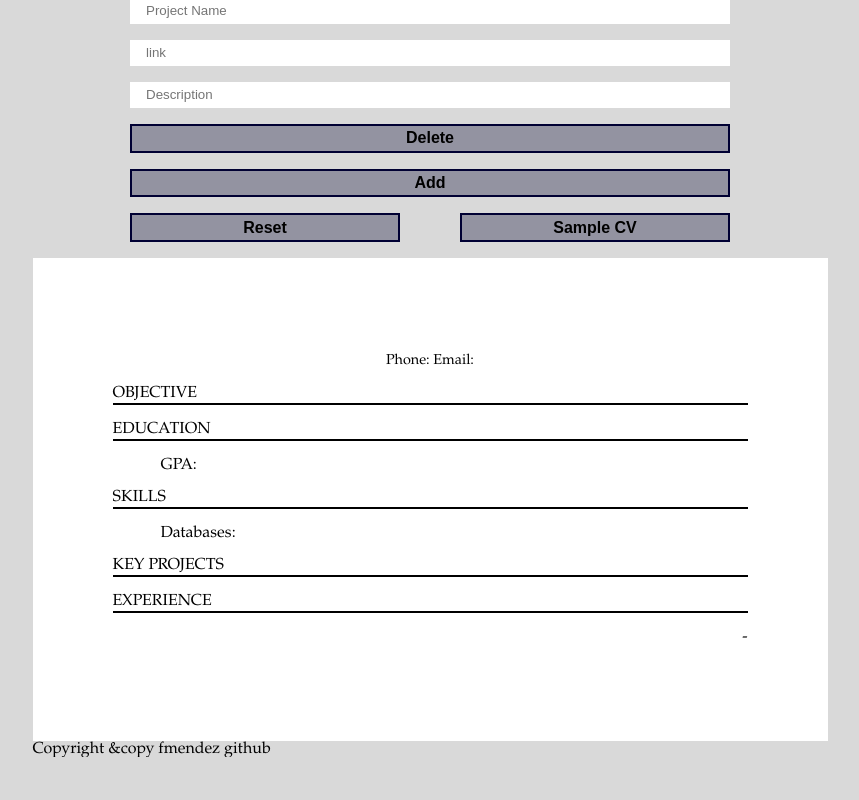
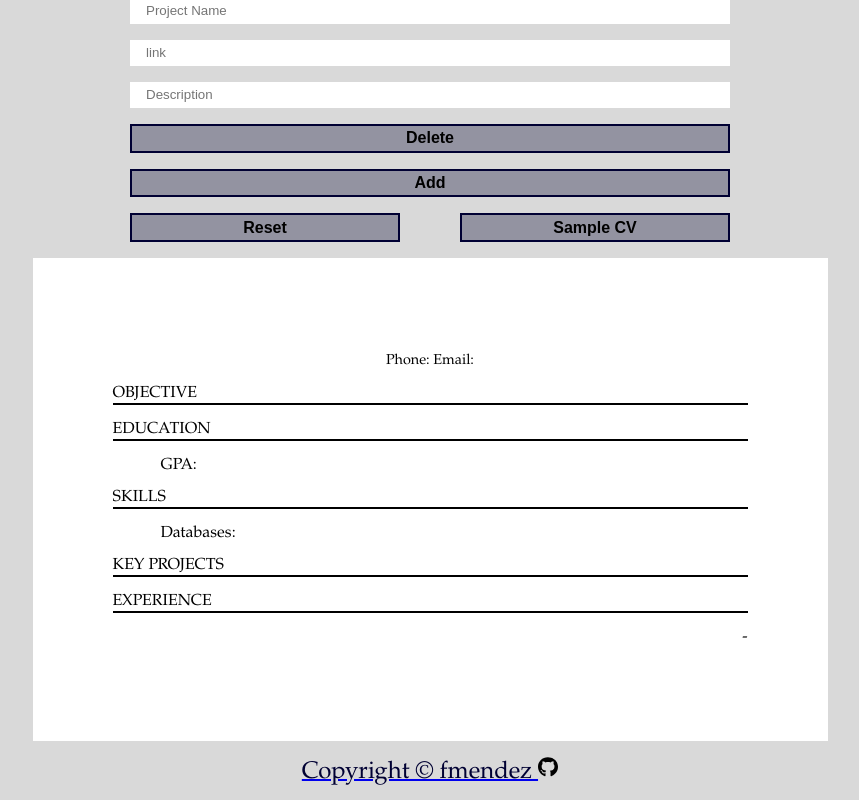
Before and after one commit to fmendezr/cv-application, a React (Create React App) app: page / in a window 1280 px wide. Shown: the part 1357-2157 px from the top of the page, without its empty margins (210-1069 px from the left). Before the commit the page ends 2114 px from the top, so only its background shows below. Built offline with nearby package versions, Linux system fonts and the light colour scheme.

Commit message:
add logo and styling to footer

```diff
--- a/package.json
+++ b/package.json
@@ -11,6 +11,7 @@
     "@testing-library/react": "^13.4.0",
     "@testing-library/user-event": "^13.5.0",
     "babel-plugin-macros": "^3.1.0",
+    "font-awesome": "^4.7.0",
     "react": "^18.2.0",
     "react-dom": "^18.2.0",
     "react-scripts": "5.0.1",
--- a/src/components/Footer.js
+++ b/src/components/Footer.js
@@ -1,11 +1,27 @@
 import React from "react";
+import logo from "../components/github.svg"
 
 const Footer = () => {
     return (
-        <footer>
-            <p>Copyright &copy fmendez <i href="https://github.com/fmendezr"> github</i> </p>
+        <footer style={stylingObject.footer}>
+            <a href="https://github.com/fmendezr"><p style={stylingObject.p}>Copyright &#169; fmendez <img style={stylingObject.img} src={logo} /></p></a>
         </footer>
     )
 }
 
+const stylingObject = {
+    img: {
+        height: "1.3rem"
+    },
+    p: {
+        fontSize: "1.5rem",
+        color: "#000033",
+    },
+    footer: {
+        margin: "1rem 0rem",
+        display: "flex",
+        justifyContent: "center"
+    }
+}
+
 export default Footer;
```
Also changed, not shown: src/components/github.svg (added), 1 other file (tests, documents, lock files or other folders).
